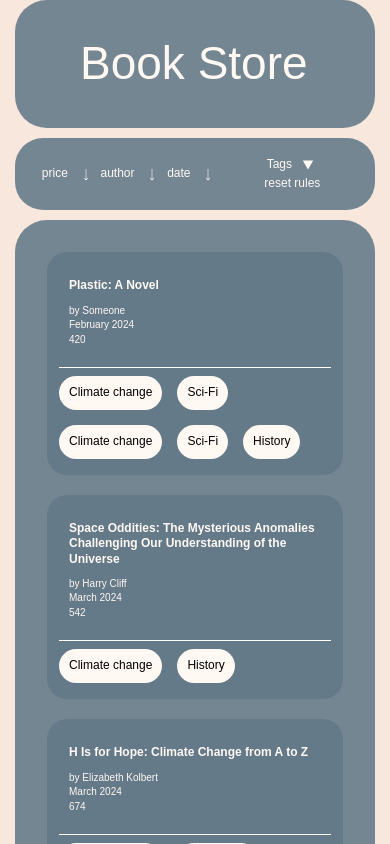
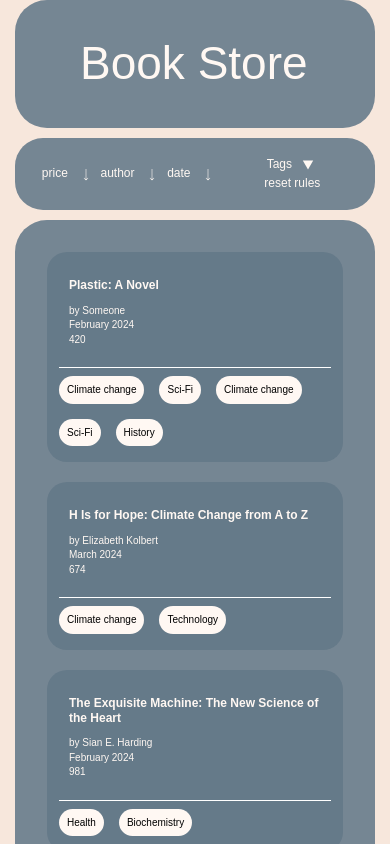
Before and after one commit to mamarinanyaa/minipage, a React (Create React App) app: page / in a window 390 px wide. Shown: the top 844 px of the page. Built offline with nearby package versions, Linux system fonts and the light colour scheme; data requests are answered from the project's data file.

Commit message:
[fix][добавлен вывод ошибки в консоль, если пришли неполные данные]

```diff
--- a/src/components/Main/List/Item/Tags/Tags.module.css
+++ b/src/components/Main/List/Item/Tags/Tags.module.css
@@ -28,8 +28,15 @@
     .container {
         gap: 10px;
     }
-    .tag{
+    .tag {
         width: min-content;
         display: inline-block;
     }
   }
+
+  @media (max-width: 400px) {
+    .tag {
+        font-size: 10px;
+        padding: 8px;
+    }
+  }
--- a/src/server/database/data.json
+++ b/src/server/database/data.json
@@ -9,7 +9,7 @@
         },
         {
             "title": "Space Oddities: The Mysterious Anomalies Challenging Our Understanding of the Universe",
-            "author": "Harry Cliff",
+            "author": "",
             "date": "March 2024",
             "price": 542,
             "tags": ["Climate change", "History"]
--- a/src/store/initList/action.js
+++ b/src/store/initList/action.js
@@ -26,8 +26,9 @@ export const initListRequestAsync = () => (dispatch) => {
     axios("http://localhost:5000/data").then(({data})=>{
 
         dispatch(initListRequestSuccess(data.filter((data)=>{
-        if (data.title !== '' && data.author !== "" && data.date !== '' && data.price !== undefined)
-            return data;
+            if (data.title !== '' && data.author !== "" && data.date !== '' && data.price !== undefined)
+                return data;
+            else console.error('Error: incomplete data', data);
         })));
 
     }).catch(err => {
--- a/src/utils/utils.js
+++ b/src/utils/utils.js
@@ -7,7 +7,7 @@ export const organizeList = (selectorTags, selectorOption, LIST) => {
           element.tags.some(tag => selectorTags.includes(tag))
         );
 
-      switch (selectorOption.key){
+      switch (selectorOption.key) {
         case 'price':
           organizedList = [...organizedList].sort((a, b) =>
             selectorOption.value === 'up' ? b.price - a.price : a.price - b.price
```
